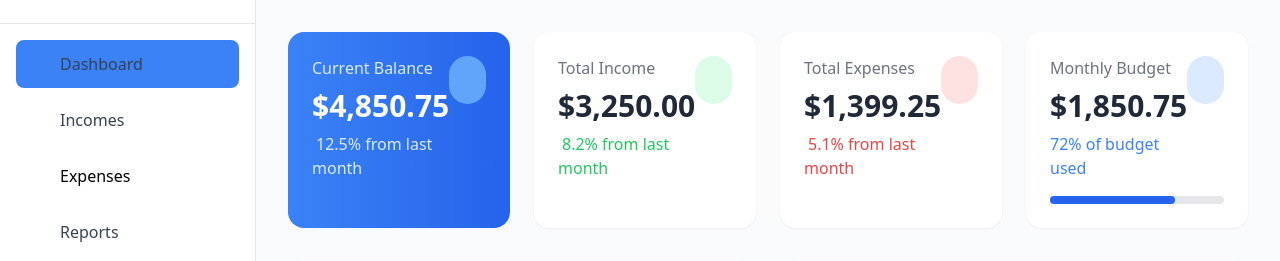
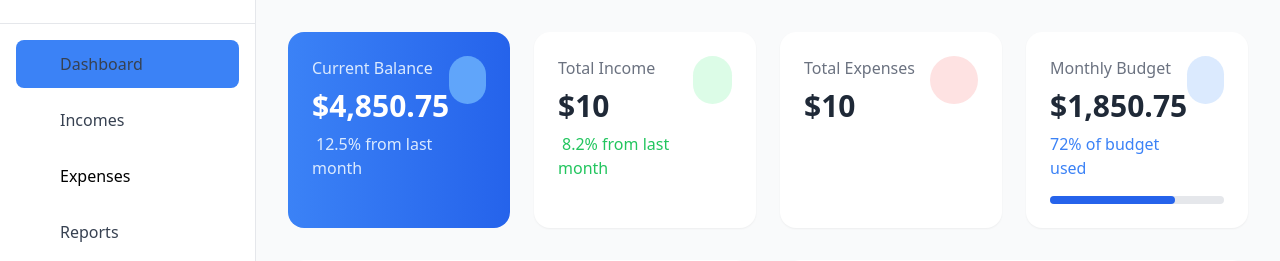
Before and after one commit to abderrahim-ghmouch/wealth-keeper-, a PHP site: page / in a window 1280 px wide. Shown: the part 89-350 px from the top of the page. Run offline with PHP 8.4, Linux system fonts and the light colour scheme; tables that the repository leaves empty hold one stand-in row (values such as "Sample post"); some libraries are stand-ins or nearby versions.

Commit message:
fix dashboard bugs

```diff
--- a/crud_expenses/addExpences.php
+++ b/crud_expenses/addExpences.php
@@ -1,11 +1,10 @@
 <?php
 include_once "../database.php";
 
-// Get form data - MATCH YOUR TABLE COLUMNS!
-$destination = $_POST["destination"];    // ✅ CORRECT for your table
+$destination = $_POST["destination"];
 $amount = $_POST["amount"];
 $description = $_POST["description"];
-$date_expense = $_POST["date_expense"];  // ✅ CORRECT for your table
+$date_expense = $_POST["date_expense"];
 
 // Insert into expenses table with YOUR column names
 $stmt = $db->prepare("INSERT INTO expenses (destination, amount, description, date_expense) VALUES (?, ?, ?, ?)");
--- a/crud_expenses/updExpences.php
+++ b/crud_expenses/updExpences.php
@@ -11,7 +11,7 @@ $date_expense = $_POST["date_expense"];
 // UPDATE EXPENSES table with correct column names
 $stmt = $db->prepare("UPDATE expenses SET destination = ?, amount = ?, description = ?, date_expense = ? WHERE id = ?");
 
-$status = $stmt->execute([$destination, $amount, $description, $date_expense, $id]);
+$status = $stmt->execute([$destination, $amount, $description, $date_expense,$id]);
 
 if ($status) {
     header("location: ../expences.php");
--- a/incomes.php
+++ b/incomes.php
@@ -4,8 +4,7 @@ include_once __DIR__ . "/database.php";
 $stmt = $db->query("select * from incomes", PDO::FETCH_ASSOC);
 $incomes = $stmt->fetchAll();
 
-$stmt = $db->query("select round(sum(amount), 2) as total from incomes", PDO::FETCH_ASSOC);
-$total_Income = $stmt->fetchColumn(0);
+include "totalIncome.php";
 $stmt = $db->query("Select round(sum(amount), 2) as total from incomes where MONTH(date_income) = Month(Now());", PDO::FETCH_ASSOC);
 $this_Month = $stmt->fetchColumn(0);
 $stmt = $db->query("Select round(sum(amount), 2) as total from incomes where YEAR(date_income) = YEAR(Now()) group by MONTH(date_income);", PDO::FETCH_ASSOC);
--- a/index.php
+++ b/index.php
@@ -1,4 +1,6 @@
+<?php include "totalIncome.php";
 
+include "totalExpences.php";?>
 
 <!DOCTYPE html>
 <html lang="en">
@@ -14,7 +16,7 @@
 <body class="bg-gray-50">
     <!-- Main Container -->
     <div class="flex h-screen">
-        <!-- Sidebar -->
+
         <div class="w-64 bg-white border-r border-gray-200 flex flex-col">
             <!-- Logo -->
             <div class="p-6 border-b">
@@ -62,9 +64,8 @@
             </nav>
         </div>
 
-        <!-- Main Content -->
         <div class="flex-1 overflow-auto">
-            <!-- Header -->
+
             <header class="bg-white border-b border-gray-200 px-8 py-4">
                 <div class="flex justify-between items-center">
                     <div>
@@ -89,7 +90,7 @@
             <main class="p-8">
                 <!-- Summary Cards -->
                 <div class="grid grid-cols-1 md:grid-cols-2 lg:grid-cols-4 gap-6 mb-8">
-                    <!-- Balance Card -->
+
                     <div class="bg-gradient-to-r from-blue-500 to-blue-600 text-white rounded-2xl p-6 card-hover">
                         <div class="flex justify-between items-start">
                             <div>
@@ -109,7 +110,7 @@
                         <div class="flex justify-between items-start">
                             <div>
                                 <p class="text-gray-500">Total Income</p>
-                                <h3 class="text-3xl font-bold mt-2 text-gray-800">$3,250.00</h3>
+                                <h3 class="text-3xl font-bold mt-2 text-gray-800">$<?= $total_Income?></h3>
                                 <p class="text-green-500 mt-2"><i class="fas fa-arrow-up mr-1"></i> 8.2% from last month
                                 </p>
                             </div>
@@ -124,9 +125,8 @@
                         <div class="flex justify-between items-start">
                             <div>
                                 <p class="text-gray-500">Total Expenses</p>
-                                <h3 class="text-3xl font-bold mt-2 text-gray-800">$1,399.25</h3>
-                                <p class="text-red-500 mt-2"><i class="fas fa-arrow-up mr-1"></i> 5.1% from last month
-                                </p>
+                                <h3 class="text-3xl font-bold mt-2 text-gray-800">$<?= $total_Expenses?></h3>
+
                             </div>
                             <div class="w-12 h-12 bg-red-100 rounded-full flex items-center justify-center">
                                 <i class="fas fa-shopping-cart text-red-600 text-2xl"></i>
--- /dev/null
+++ b/totalExpences.php
@@ -0,0 +1,7 @@
+<?php
+include_once __DIR__ . "/database.php";
+
+$stmt = $db->query("select round(sum(amount), 2) as total from expenses", PDO::FETCH_ASSOC);
+$total_Expenses = $stmt->fetchColumn(0);
+
+?>
--- /dev/null
+++ b/totalIncome.php
@@ -0,0 +1,7 @@
+<?php
+
+include_once __DIR__ . "/database.php";
+$stmt = $db->query("select round(sum(amount), 2) as total from incomes", PDO::FETCH_ASSOC);
+$total_Income = $stmt->fetchColumn(0);
+
+?>
```
Also changed, not shown: expences.php (+13 -8 lines).
